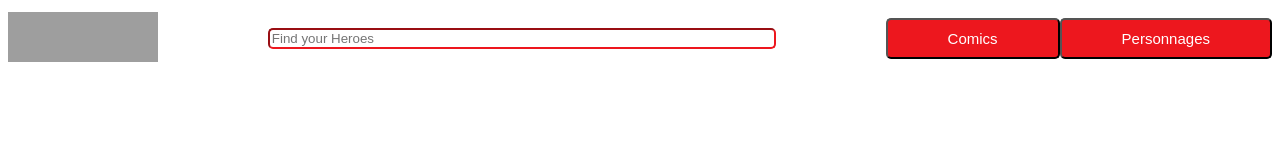
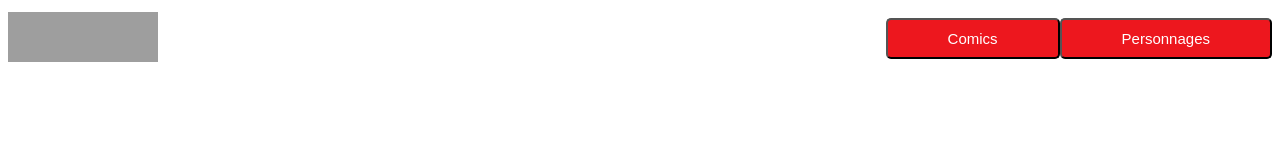
Before and after one commit to WidhyViotty/marvel, a React (Create React App) app: page / in a window 1280 px wide. Shown: the top 160 px of the page. Built offline with nearby package versions, Linux system fonts and the light colour scheme; grey boxes are pictures that could not be loaded.

Commit message:
erase searchbar header

```diff
--- a/src/components/Header.js
+++ b/src/components/Header.js
@@ -2,11 +2,11 @@ import { Link } from "react-router-dom";
 
 const Header = () => {
   //   const navigate = useNavigate();
-  const handleSearchTerm = (e) => {
-    console.log(e.target.value);
-    // let value = e.target.value;
-    // setSearchTerm(value);
-  };
+  // const handleSearchTerm = (e) => {
+  //   console.log(e.target.value);
+  //   // let value = e.target.value;
+  //   // setSearchTerm(value);
+  // };
   return (
     <header>
       <Link to="/">
@@ -18,7 +18,7 @@ const Header = () => {
           />
         </div>
       </Link>
-      <input
+      {/* <input
         type="text"
         className="searchbar"
         placeholder="Find your Heroes"
@@ -27,7 +27,7 @@ const Header = () => {
           borderColor: "#ED171E",
           borderRadius: 5,
         }}
-      ></input>
+      ></input> */}
       <div className="buttons">
         <Link to="/comics">
           <button className="button">Comics</button>
```
